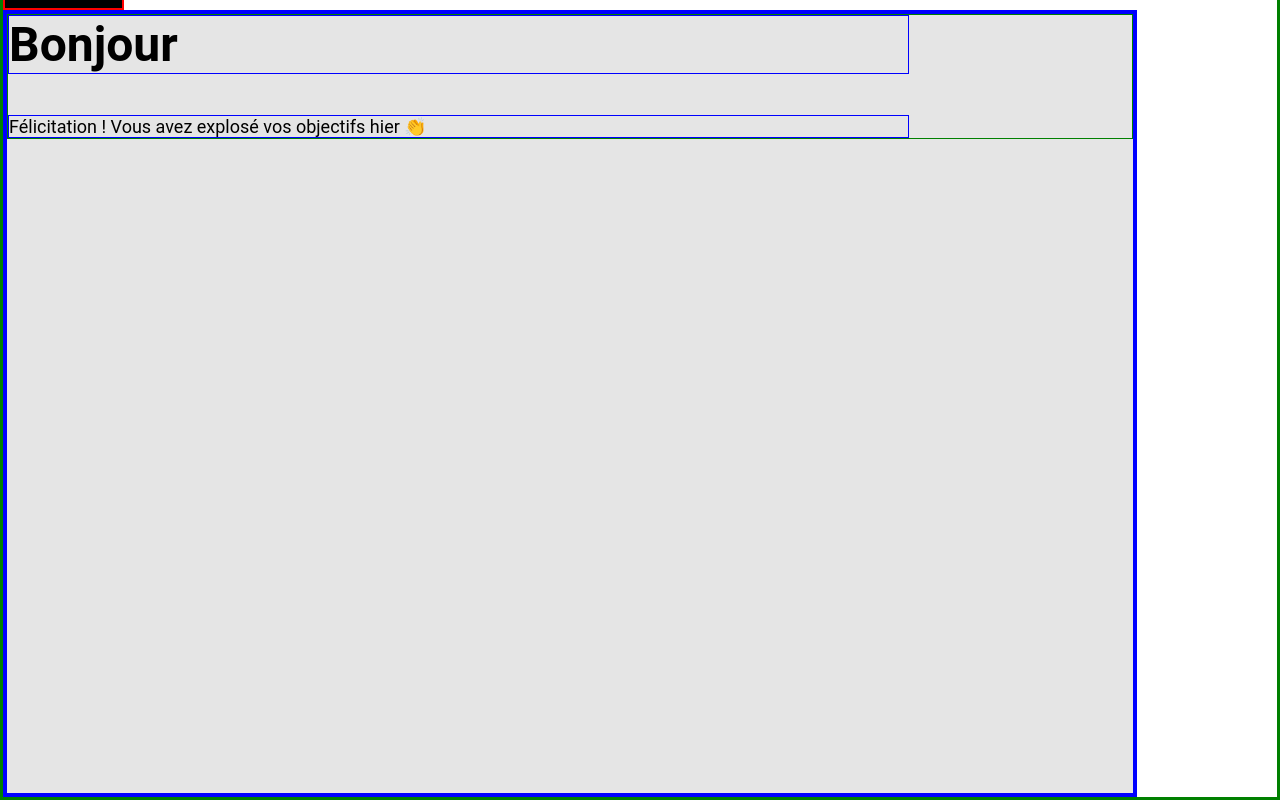
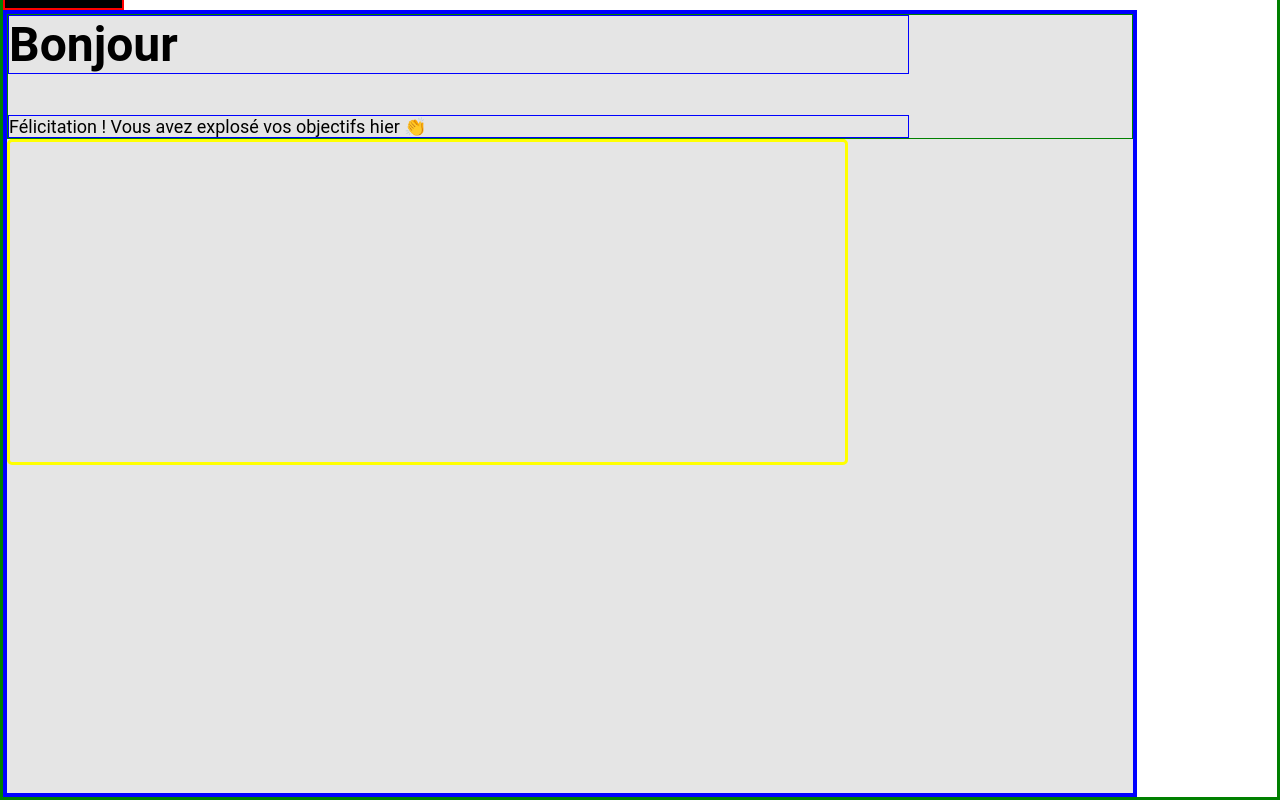
Before and after one commit to Samuel32600/ParmentierSamuel_9_10112021, a React (Create React App) app: page / in a window 1280 px wide. Shown: the part 1025-1825 px from the top of the page. Built offline with nearby package versions, Linux system fonts and the light colour scheme; no server answers; a web font is replaced by a local one.

Commit message:
creation des composants Graphique

```diff
--- a/package.json
+++ b/package.json
@@ -11,6 +11,7 @@
     "react-dom": "^17.0.2",
     "react-router-dom": "^6.0.2",
     "react-scripts": "4.0.3",
+    "recharts": "^2.1.6",
     "web-vitals": "^1.1.2"
   },
   "scripts": {
--- /dev/null
+++ b/src/components/Activity-BarChart.js
@@ -0,0 +1,29 @@
+import React from 'react'
+import axios from 'axios'
+import '../styles/activity.css'
+
+class Activity extends React.Component {
+
+    constructor(props) {
+        super(props)
+        //initialisation des données
+        this.state = {}
+    }
+    componentDidMount() {
+        const AdressLink = "http://localhost:3001/user/"
+        const UserIdentification = 18;
+        const Type = "/activity"
+        // axios.get(AdressLink + UserIdentification + Type)
+
+    }
+
+    render() {
+        return (
+            <div className='container-activity'>
+
+            </div>
+        )
+    }
+}
+
+export default Activity
--- a/src/pages/Home-page.js
+++ b/src/pages/Home-page.js
@@ -1,5 +1,7 @@
 import React from 'react'
 import axios from 'axios'
+
+import Activity from '../components/Activity-BarChart.js'
 import '../styles/home-page.css'
 
 
@@ -49,6 +51,8 @@ class HomePage extends React.Component {
                     <h2 className='subtitle'>Félicitation ! Vous avez explosé vos objectifs hier 👏</h2>
                 </div>
 
+                <Activity/>
+
 
             </div>
         )
--- /dev/null
+++ b/src/styles/activity.css
@@ -0,0 +1,6 @@
+.container-activity{
+    width: 835px;
+    height: 320px;
+    border-radius: 5px;
+    border: 3px solid yellow
+}
```
Also changed, not shown: src/components/App.js (+4 -3 lines), src/components/KPI-RadialBarChart.js (added), src/components/Radar-RadarChart.js (added), src/components/TimingSession-LineChart.js (added), src/styles/kpi.css (added), src/styles/radar.css (added), src/styles/timingSession.css (added), 1 other file (tests, documents, lock files or other folders).
